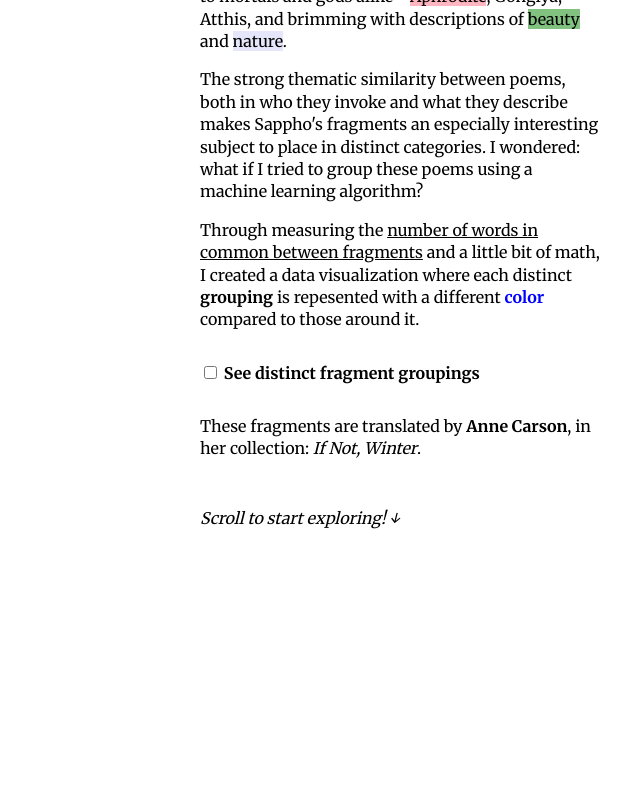
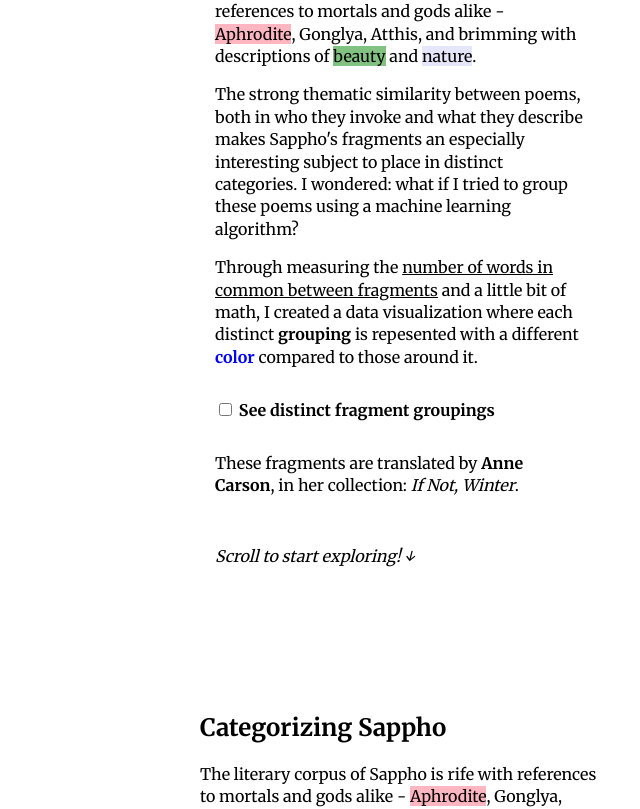
Before and after one commit to yum25/sappho-in-data, a SvelteKit app: page / in a window 1280 px wide. Shown: the part 1161-1970 px from the top of the page, without its empty margins (640-1280 px from the left). Built offline with nearby package versions, Linux system fonts and the light colour scheme.

Commit message:
rollback width

```diff
--- a/src/routes/+page.svelte
+++ b/src/routes/+page.svelte
@@ -174,9 +174,8 @@
 			style="pointer-events: none;"
 		>
 			<div class="offset-svg" aria-hidden="true">
-        <svg aria-hidden="true" viewBox="0 0 {width} {height}"></svg>
       </div>
-			<div id="scroll-steps" style="transform: translateY(min(-90vh, -50rem));">
+			<div id="scroll-steps" >
 				<section class="scroll-step">
 					<div class="scroll-step-content">
 						<h2>Categorizing Sappho</h2>
@@ -341,17 +340,15 @@
 		z-index: 1;
 		display: flex;
 		justify-content: center;
-		align-items: center;
+    align-items: flex-start;
 	}
 
 	.scroll-step {
 		height: 100vh;
 		height: 100svh;
-
     min-height: 50rem;
 
 		max-width: 25rem;
-
 		pointer-events: all;
 	}
 
@@ -366,7 +363,7 @@
 	}
 
 	.offset-svg {
-		min-width: 50rem;
+		width: min(100%, 50rem);
 		pointer-events: none;
 	}
 
@@ -378,7 +375,6 @@
 		.offset-svg,
 		.offset-step {
 			width: 0;
-      min-width: 0;
 		}
 	}
 
```
